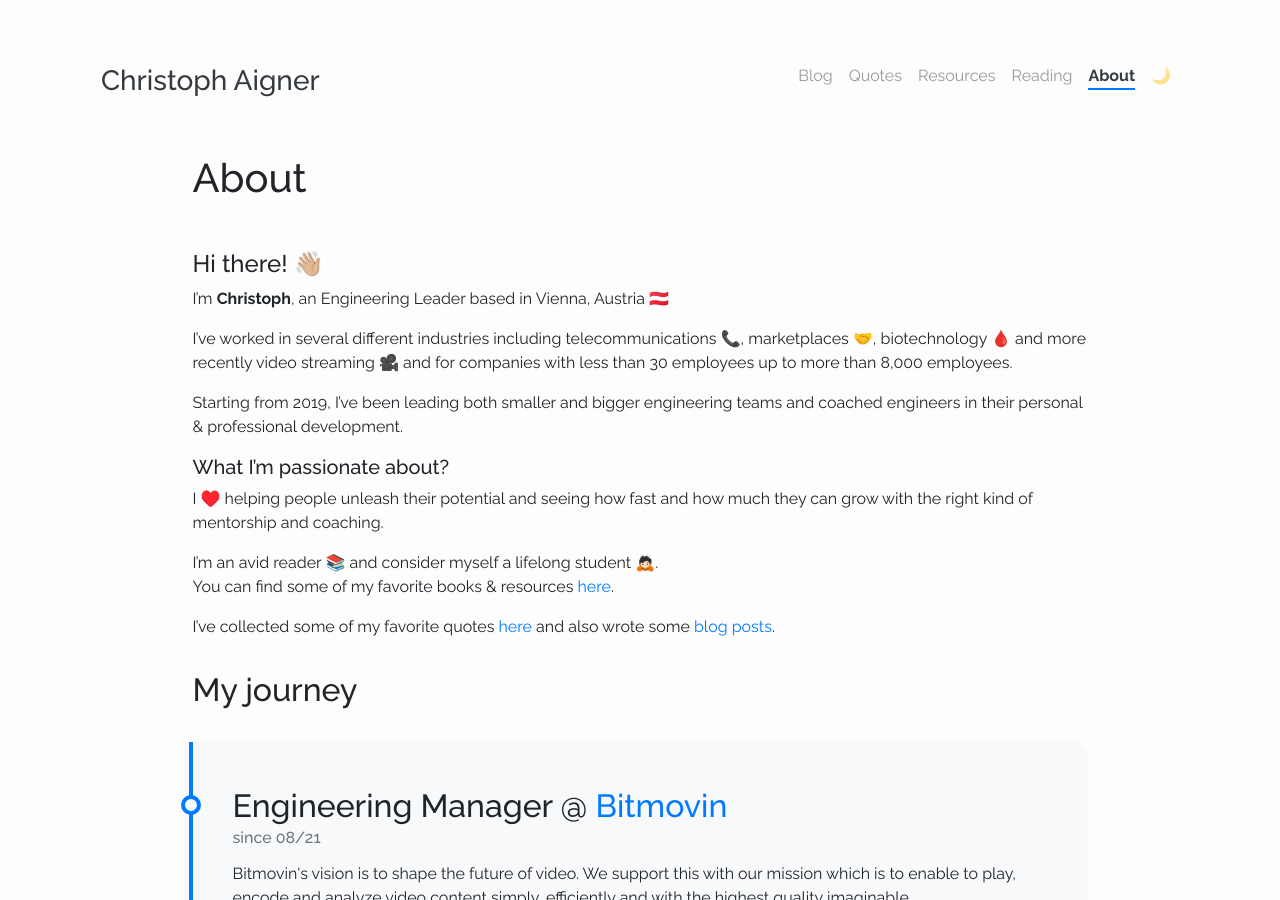
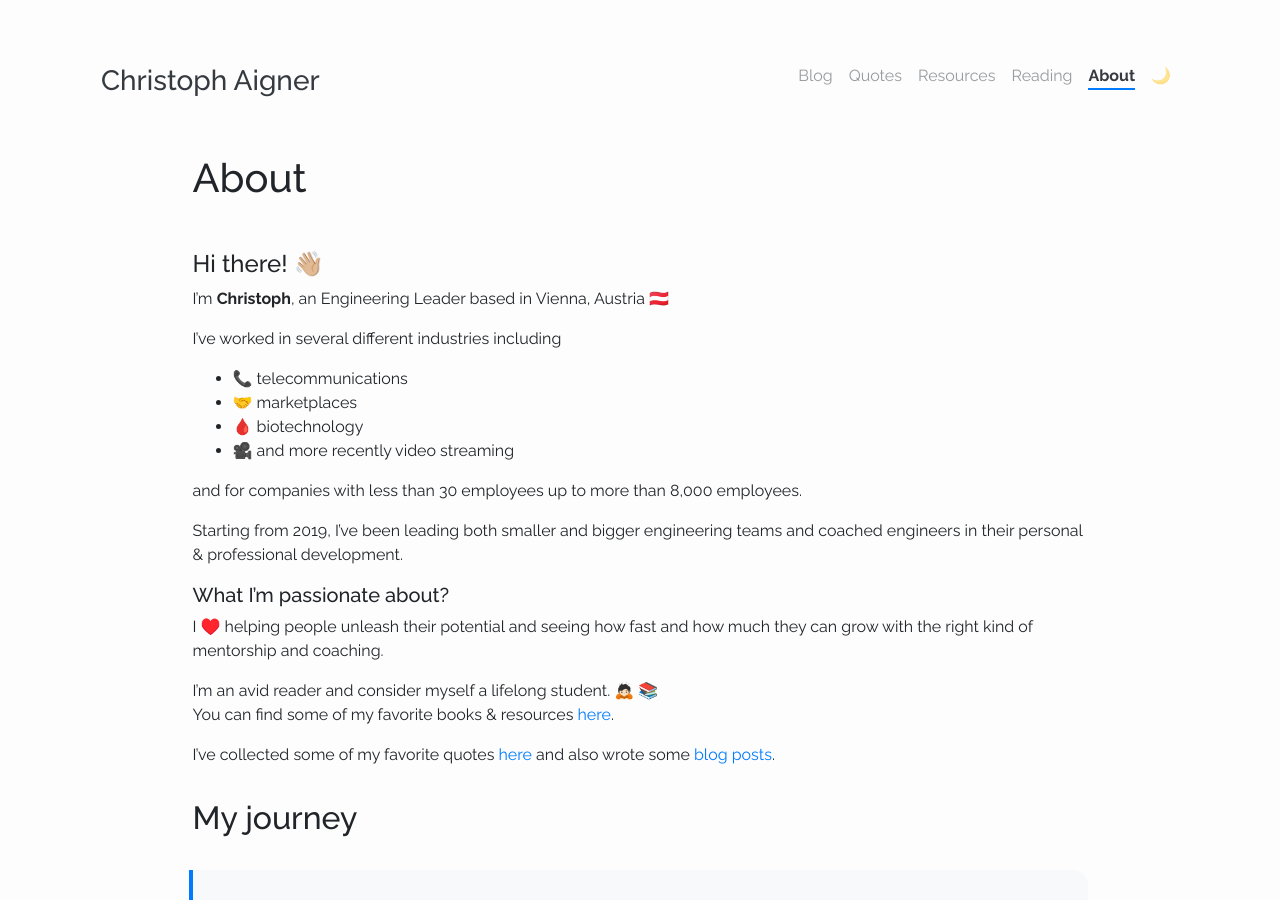
Before and after one commit to christophaigner/christophaigner.github.io, a Jekyll site: the page built from pages/about.md, in a window 1280 px wide and 900 px high. Built offline with Jekyll 4.4.1, drawn with Linux system fonts in a browser that asks for light colours; nearby versions of some CDN libraries.

```diff
--- a/pages/about.md
+++ b/pages/about.md
@@ -11,14 +11,21 @@ weight: 5
 
 I'm **Christoph**, an Engineering Leader based in Vienna, Austria 🇦🇹
 
-I've worked in several different industries including telecommunications 📞, marketplaces 🤝, biotechnology 🩸 and more recently video streaming 🎥 and for companies with less than 30 employees up to more than 8,000 employees.
+I've worked in several different industries including
+
+* 📞 telecommunications
+* 🤝 marketplaces
+* 🩸 biotechnology
+* 🎥 and more recently video streaming
+
+and for companies with less than 30 employees up to more than 8,000 employees.
 
 Starting from 2019, I've been leading both smaller and bigger engineering teams and coached engineers in their personal & professional development.
 
 ##### What I'm passionate about?
 I ♥️ helping people unleash their potential and seeing how fast and how much they can grow with the right kind of mentorship and coaching.
 
-I'm an avid reader 📚 and consider myself a lifelong student 🙇🏻.
+I'm an avid reader and consider myself a lifelong student. 🙇🏻 📚
 You can find some of my favorite books & resources [here]({{ site.url }}/resources).
 
 I've collected some of my favorite quotes [here]({{ site.url }}/quotes) and also wrote some [blog posts]({{ site.url }}/blog).
```
